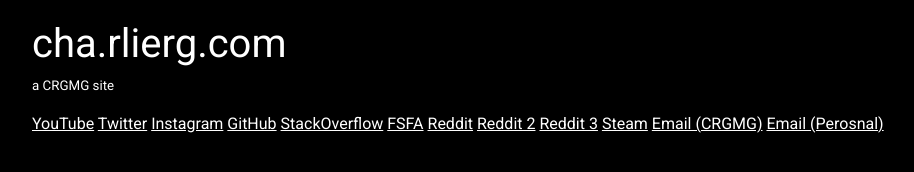
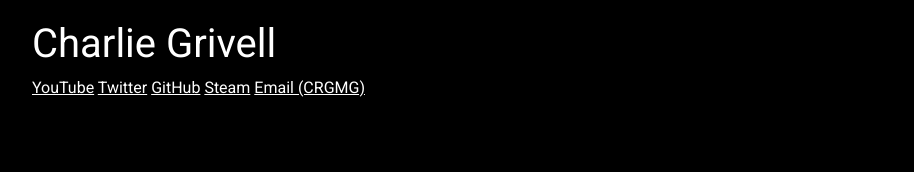
Before and after one commit to charlierg20/charlierg20, a plain HTML site: page index.html in a window 1280 px wide. Shown: the whole page, without its empty margins (50-964 px from the left). Drawn offline with nearby package versions, Linux system fonts and the light colour scheme.

Commit message:
Update index.html

```diff
--- a/index.html
+++ b/index.html
@@ -35,21 +35,13 @@
   </head>
   <body>
     <div class="container" style="padding-top:20px">
-      <h1>cha.rlierg.com</h1>
-      <p style="font-size:10pt;">a CRGMG site</p>
+      <h1>Charlie Grivell</h1>
 
-      <a href="https://www.youtube.com/channel/UCXDWbLwQShYMEJt0JsmZq-Q" class="">YouTube</a>
+      <a href="https://www.youtube.com/channel/UCXNqiv-e4FXZrV92OJVzBfQ" class="">YouTube</a>
       <a href="https://twitter.com/crgmediagroup?lang=en" class="">Twitter</a>
-      <a href="https://instagram.com/crgmediagroup" class="">Instagram</a>
       <a href="https://github.com/charlierg20/" class="">GitHub</a>
-      <a href="https://stackoverflow.com/users/11557518/supercharlie20" class="">StackOverflow</a>
-      <a href="https://crgmg.com/fsfa/user.php?user=5ff42dd51c53f" class="">FSFA</a>
-      <a href="https://www.reddit.com/user/itscharlie378" class="">Reddit</a>
-      <a href="https://www.reddit.com/user/itscharlie379" class="">Reddit 2</a>
-      <a href="https://www.reddit.com/user/TheGamingZhulu" class="">Reddit 3</a>
       <a href="https://steamcommunity.com/id/charlierg/" class="">Steam</a>
       <a href="mailto:charlie@crgmg.com" class="">Email (CRGMG)</a>
-      <a href="mailto:ch@rlierg.com" class="">Email (Perosnal)</a>
 
       <!-- Option 1: Bootstrap Bundle with Popper -->
       <script src="https://cdn.jsdelivr.net/npm/bootstrap@5.0.0-beta2/dist/js/bootstrap.bundle.min.js" integrity="sha384-b5kHyXgcpbZJO/tY9Ul7kGkf1S0CWuKcCD38l8YkeH8z8QjE0GmW1gYU5S9FOnJ0" crossorigin="anonymous"></script>
```
